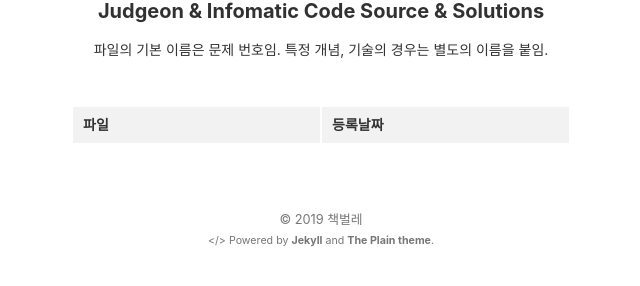
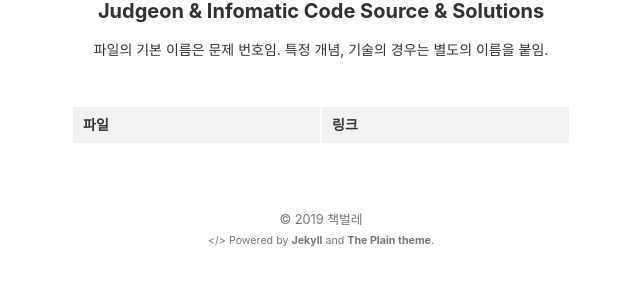
Before and after one commit to stevenoh0908/stevenoh0908.github.io, a Jekyll site: the page built from judgeon.html, in a window 1280 px wide. Shown: the part 171-457 px from the top of the page, without its empty margins (319-959 px from the left). Built offline with Jekyll 4.4.1, drawn with Linux system fonts in a browser that asks for light colours.

Commit message:
Update judgeon.html

```diff
--- a/judgeon.html
+++ b/judgeon.html
@@ -10,7 +10,7 @@ layout: default
       <thead>
          <tr>
            <th> 파일 </th>
-           <th> 등록날짜 </th>
+           <th> 링크 </th>
          </tr>
       </thead>
 
@@ -18,8 +18,8 @@ layout: default
         {% assign files = site.static_files | where: "file-code", true %}
         {% for myfile in files %}
           <tr>
-            <td><a href="{{ myfile.path }}" download>{{ myfile.name }}</a></td>
-            <td>{{ myfile.modified_time }}</td>
+            <td>{{ myfile.name }}</td>
+            <td><a href="{{ myfile.path }}" download>다운로드</a>  <a href="{{ myfile.path }}">바로보기</a></td>
           </tr>
         {% endfor %}
     </tbody>
```
